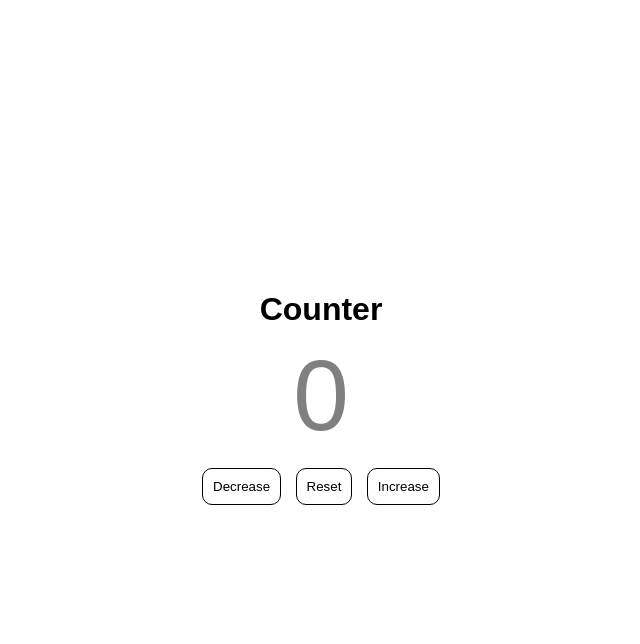
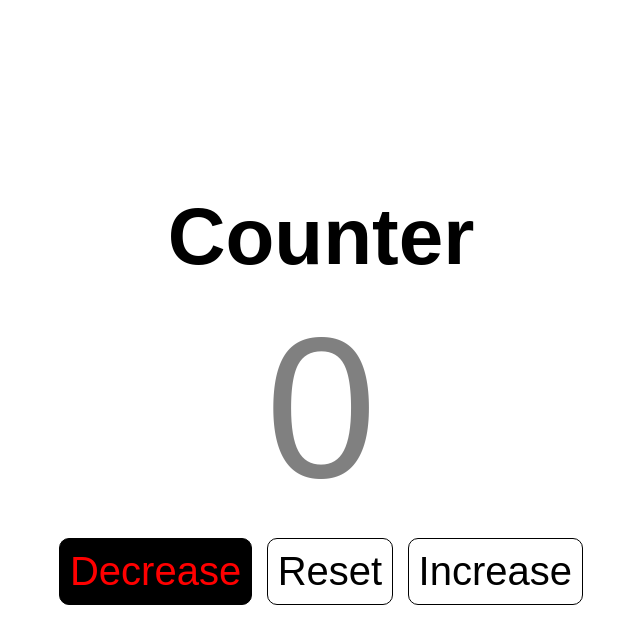
Before and after one commit to stalin670/js-miniProject-counter, a plain HTML site: page index.html in a window 1280 px wide. In both pictures the pointer is over the button "Decrease". Shown: the whole page, without its empty margins (319-959 px from the left). Drawn offline with Linux system fonts and the light colour scheme.

Commit message:
Update counter.css

```diff
--- a/counter.css
+++ b/counter.css
@@ -3,6 +3,10 @@
 	padding: 0;
 	box-sizing: border-box;
 	font-family: 'Rubik', sans-serif;
+}
+
+h1{
+    font-size: 80px;
 }
 
 .container {
@@ -15,12 +19,13 @@
 }
 
 span {
-	font-size: 100px;
+	font-size: 200px;
 	padding: 10px;
 	color: grey;
 }
 
 .btn {
+	font-size: 40px;
 	background: none;
 	outline: none;
 	border: 1px solid black;
@@ -28,3 +33,19 @@ span {
 	border-radius: 10px;
 	margin: 5px;
 }
+
+.btn:hover{
+    background-color: black;
+}
+
+.increase:hover{
+    color: green;
+}
+
+.decrease:hover{
+    color: red;
+}
+
+.reset:hover{
+    color: white;
+}
```
